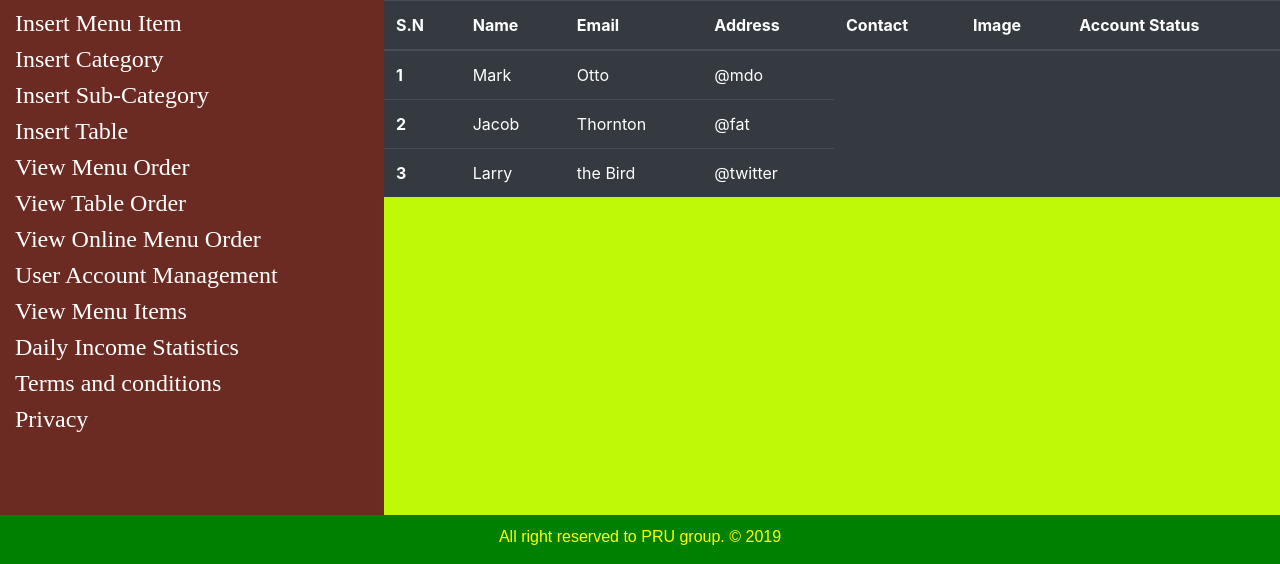
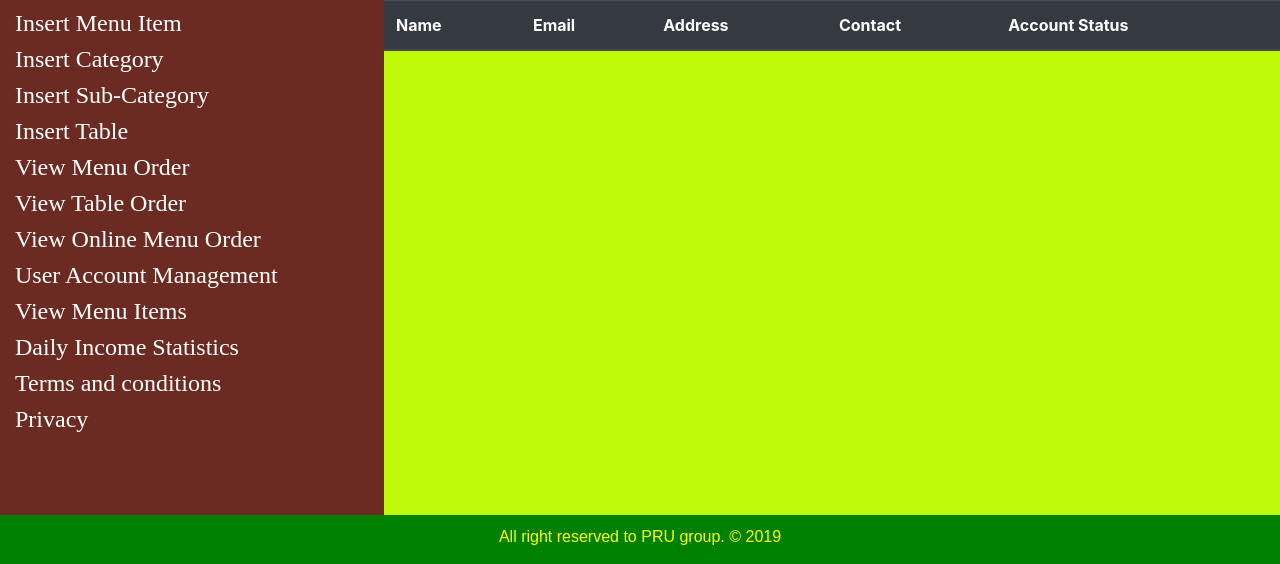
Before and after one commit to gpujwal054/WebAppOnlineFoodReservation, a PHP site: page /user_accountManagement.php in a window 1280 px wide. Shown: the part 100-664 px from the top of the page. Run offline with PHP 8.4, Linux system fonts and the light colour scheme; lists and menus that the app fills with data are empty; some libraries are stand-ins or nearby versions.

Commit message:
User account management file committed

```diff
--- a/user_accountManagement.php
+++ b/user_accountManagement.php
@@ -13,37 +13,17 @@
 	<div class="container_wrapper" style="width: 100%;height: 515px">
 		<?php include 'sidebar.php'; ?>
 		<div class="content" style="width:70%;float:right;height:515px;background-color: #BFF908">
-			<table class="table table-dark">
+			<table class="table table-dark" id="ex-table">
 				<thead>
 				<tr>
-				  <th scope="col">S.N</th>
-				  <th scope="col">Name</th>
-				  <th scope="col">Email</th>
-				  <th scope="col">Address</th>
-				  <th scope="col">Contact</th>
-				  <th scope="col">Image</th>
-				  <th scope="col">Account Status</th>
+					<th scope="col">Name</th>
+					<th scope="col">Email</th>
+					<th scope="col">Address</th>
+					<th scope="col">Contact</th>
+					<th scope="col">Account Status</th>
 				</tr>
 				</thead>
 				<tbody>
-				<tr>
-				  <th scope="row">1</th>
-				  <td>Mark</td>
-				  <td>Otto</td>
-				  <td>@mdo</td>
-				</tr>
-				<tr>
-				  <th scope="row">2</th>
-				  <td>Jacob</td>
-				  <td>Thornton</td>
-				  <td>@fat</td>
-				</tr>
-				<tr>
-				  <th scope="row">3</th>
-				  <td>Larry</td>
-				  <td>the Bird</td>
-				  <td>@twitter</td>
-				</tr>
 				</tbody>
 			</table>
 		</div>
@@ -55,5 +35,29 @@
 	<script src="https://code.jquery.com/jquery-3.3.1.slim.min.js" integrity="sha384-q8i/X+965DzO0rT7abK41JStQIAqVgRVzpbzo5smXKp4YfRvH+8abtTE1Pi6jizo" crossorigin="anonymous"></script>
 	<script src="https://cdnjs.cloudflare.com/ajax/libs/popper.js/1.14.7/umd/popper.min.js" integrity="sha384-UO2eT0CpHqdSJQ6hJty5KVphtPhzWj9WO1clHTMGa3JDZwrnQq4sF86dIHNDz0W1" crossorigin="anonymous"></script>
 	<script src="https://stackpath.bootstrapcdn.com/bootstrap/4.3.1/js/bootstrap.min.js" integrity="sha384-JjSmVgyd0p3pXB1rRibZUAYoIIy6OrQ6VrjIEaFf/nJGzIxFDsf4x0xIM+B07jRM" crossorigin="anonymous"></script>
+	<script type="text/javascript" src="https://www.gstatic.com/firebasejs/3.3.0/firebase.js"></script>
+	<script type="text/javascript" src="admin.js"></script>
+	<script type="text/javascript">
+		var userRef = firebase.database().ref('Users');
+		userRef.on('value', function(userData) {
+			if (userData.exists()) {
+				var content='';
+				userData.forEach(function(userDataChild) {
+					var name = userDataChild.val().name;
+					var email = userDataChild.val().email;
+					var address = userDataChild.val().address;
+					var contact = userDataChild.val().contact;
+
+					content += '<tr>';
+					content += '<td>' + name + '</td>';
+					content += '<td>' + email + '</td>';
+					content += '<td>' + address + '</td>';
+					content += '<td>' + contact + '</td>';
+					content += '</tr>';
+				});
+				$('#ex-table').append(content);
+			}
+		});
+	</script>
 </body>
 </html>
```
